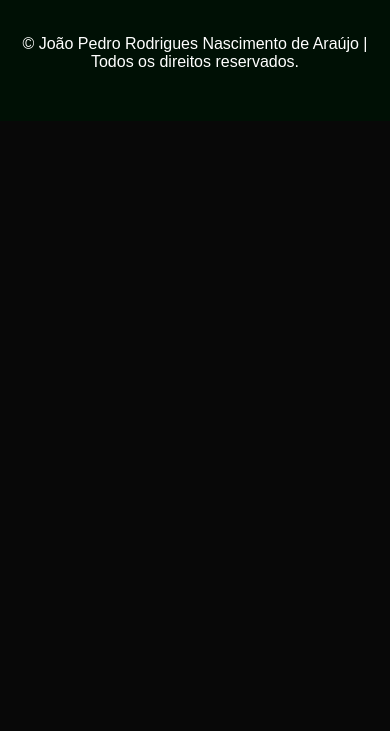
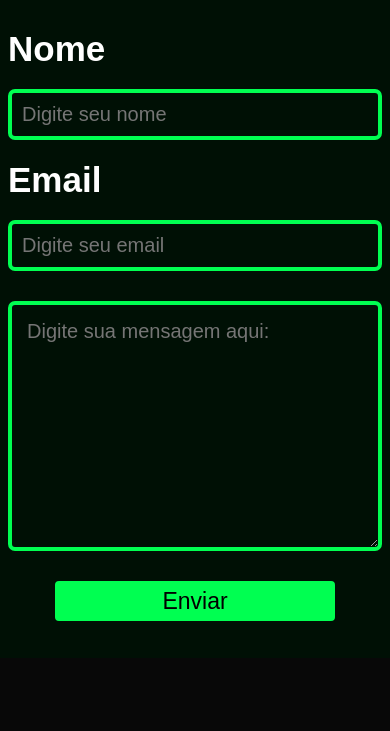
Before and after one commit to fakezeira/Portfolio, a plain HTML site: page index.html in a window 390 px wide. Shown: the part 4463-5194 px from the top of the page. Before the commit the page ends 4584 px from the top, so only its background shows below. Drawn offline with nearby package versions, Linux system fonts and the light colour scheme.

Commit message:
Adicionando uma nova seção para o site (seção de contato).

```diff
--- a/index.html
+++ b/index.html
@@ -23,6 +23,7 @@
         <a href="#home">Home</a>
         <a href="#sobre">Sobre mim</a>
         <a href="#projetos">Projetos</a>
+        <a href="#contato">Contato</a>
       </nav>
     </header><!--Cabeçalho-->
 
@@ -64,7 +65,7 @@
     </section><!--section sobre-->
 
     <!--Projetos-->
-    <section class="projetos" id="projetos">
+    <section id="projetos">
       <h2 class="Cabecalho-projetos">Projetos</h2>
 
       <div class="projetos-container">
@@ -104,6 +105,27 @@
 
       </div><!--Projetos-container-->
     </section>
+    <!--Section Contato-->
+    <section id="contato">
+
+      <h2>Contato</h2>
+
+      <form id="inputsContatoGeral" action="https://formsubmit.co/joaojp.araujo@gmail.com" method="POST">
+        <div id="inputNomeEmail">
+          <h3 style="font-size: 35px;">Nome</h3>
+          <input type="text" name="nome" class="inputContato" placeholder="Digite seu nome" required>
+          <h3 style="font-size: 35px;">Email</h3>
+          <input type="email" name="email" class="inputContato" placeholder="Digite seu email" required>
+        </div>
+
+        <textarea id="textarea" name="mensagem" placeholder="Digite sua mensagem aqui:"></textarea>
+        <button id="btnContato" type="submit" onclick="confirmacao()">
+          <p>Enviar</p>
+      </button>
+      </form>
+
+    <span id="mensagemConfirmacao"></span>
+    </section><!--Section Contato-->
 
     <!--footer-->
     <footer class="footer">
@@ -134,6 +156,10 @@
         <li>
           <a href="#home">Home</a>
         </li>
+        |
+        <li>
+          <a href="#contato">Contato</a>
+        </li>
         <p class="copyright">© João Pedro Rodrigues Nascimento de Araújo | Todos os direitos reservados.</p>
       </ul>
     </footer>
--- a/script.js
+++ b/script.js
@@ -5,3 +5,14 @@ menuIcon.onclick = () => {
     menuIcon.classList.toggle('bx-x');
     navBar.classList.toggle('ativo');
 }
+
+// Função de confirmação
+function confirmacao() {
+    const mensagemConfirmacao = document.getElementById('mensagemConfirmacao');
+    mensagemConfirmacao.style.display = 'inline-block';
+    mensagemConfirmacao.innerHTML = 'Sua mensagem foi encaminhada com sucesso!';
+
+    setTimeout(function() {
+        mensagemConfirmacao.style.display = 'none';
+    }, 2000);
+}
--- a/style.css
+++ b/style.css
@@ -348,9 +348,86 @@ a{
   font-weight: 600px;
 }
 
+/*Config section contato*/
+#contato{
+  background-color: var(--second-bg-color);
+}
+
+#contato h2{
+  text-align: center;
+  font-size: 7rem;
+  margin: 5rem 0;
+  margin-bottom: 14%;
+}
+
+#inputsContatoGeral{
+  display: flex;
+  flex-direction: row;
+  justify-content: space-around;
+  align-items: center;
+  width: 100%;
+}
+
+#inputNomeEmail{
+  display: flex;
+  flex-direction: column;
+  width: 30%;
+  gap: 20px;
+}
+
+.inputContato{
+  width: 100%;
+  font-size: 35px;
+  border-radius: 7px;
+  background-color: transparent;
+  border: solid 4px var(--main-color);
+  color: white;
+  padding: 10px;
+}
+
+#textarea{
+  width: 50%;
+  height: 18em;
+  border-radius: 7px;
+  padding: 15px;
+  border: solid 4px var(--main-color);
+  color: white;
+  background-color: transparent;
+  font-size: 20px;
+}
+
+
+/*Config btn contato*/
+#btnContato{
+  position: absolute;
+  width: 280px;
+  height: 40px;
+  left: 58%;
+  margin-top: 25%;
+  background-color: var(--main-color);
+  color: black;
+  font-size: 23px;
+  border-radius: 4px;
+  text-align: center;
+  cursor: pointer;
+  transition: all 0.25s ease;
+  border: 2px solid var(--main-color);
+}
+
+#mensagemConfirmacao  {
+  display: none;
+  position: absolute;
+  margin-top: 80px;
+  color: white;
+  width: 400px;
+  height: 20px;
+  left: 57%;
+  margin-top: 108px;
+  font-size: 15px;
+}
+
 /*Config Estilo Footer*/
 .footer{
-  background-color: var(--second-bg-color);
   padding: 50px 0;
 }
 
@@ -464,6 +541,50 @@ a{
     transition: opacity 0.3s ease;
   }
 
+  /*Config mobile section contato*/
+  #contato{
+    width: 100%;
+    padding: 8px;
+    display: flex;
+    flex-direction: column;
+    justify-content: center;
+    align-items: center;
+  }
+
+  #inputsContatoGeral{
+    display: flex;
+    flex-direction: column;
+    justify-content: center;
+    align-items: center;
+    gap: 30px;
+    width: 100%;
+  }
+
+  .inputContato{
+    font-size: 20px;
+  }
+
+  #textarea{
+    width: 100%;
+    overflow: auto;
+    height: 250px;
+  }
+
+  #inputNomeEmail{
+    width: 100%;
+  }
+
+  #btnContato{
+    position: static;
+    margin-top: 0px;
+  }
+
+  #mensagemConfirmacao{
+    position: static;
+    margin-left: 28%;
+    margin-top: 15px;
+  }
+
   /*Removendo o botao que volta para a posição inicial da página*/
   #buttonFixed{
     display: none;
```
